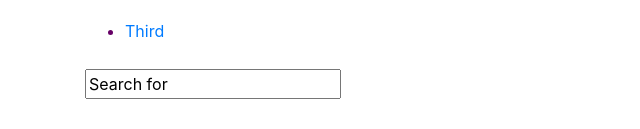
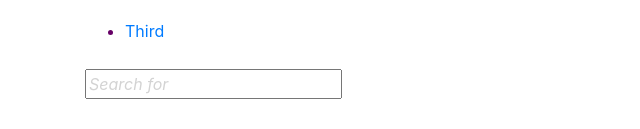
Before and after one commit to kayceejjay/JavaScript, a plain HTML site: page index.html in a window 1280 px wide. Shown: the part 463-592 px from the top of the page, 0-640 px from the left. Drawn offline with nearby package versions, Linux system fonts and the light colour scheme; a web font is replaced by a local one.

Commit message:
style input color to light grey + keydown listener to input to log key pressed

```diff
--- a/index.js
+++ b/index.js
@@ -63,3 +63,6 @@ $(".alter").css("font-style","oblique");
 $("button").click(function() {
     $("h1").css("color","orchid")
 });
+$(input).keydown(function(event) {
+  console.log(event.key)
+});
--- a/styles.css
+++ b/styles.css
@@ -28,3 +28,8 @@ li.item {
   color: orangered;
   font-family: "Volkhov";
 }
+
+input {
+  font-style: oblique;
+  color: #d3d3d3;
+}
```
